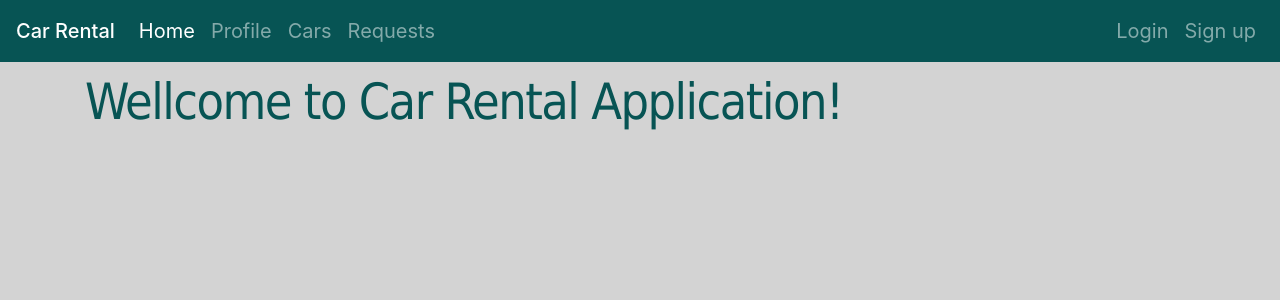
After one commit to azar-z/car_site, a Django app: page /rental/ in a window 1280 px wide. The commit adds this page. Shown: the top 300 px of the page. Run offline with Django 4.2, Linux system fonts and the light colour scheme.

Commit message:
adding home and logout views

```diff
--- /dev/null
+++ b/car_rental/static/car_rental/stylesheets/home.css
@@ -0,0 +1,7 @@
+h2 {
+  color: #075454;
+ font-size:50px;
+  margin-top: 10px;
+ letter-spacing:-1.5px;
+  font-family: Tahoma, Verdana, sans-serif;
+ }
--- /dev/null
+++ b/car_rental/templates/car_rental/home.html
@@ -0,0 +1,15 @@
+{% extends 'car_rental/base.html' %}
+{% load static %}
+
+{% block title %} Car Rental {% endblock %}
+
+{% block style %}
+    <link rel="stylesheet" type="text/css" href="{% static 'car_rental/stylesheets/home.css' %}">
+{% endblock %}
+
+
+{% block content %}
+<div class="container">
+    <h2>Wellcome to Car Rental Application!</h2>
+ </div>
+{% endblock %}
--- a/car_rental/templates/car_rental/includes/navbar.html
+++ b/car_rental/templates/car_rental/includes/navbar.html
@@ -10,7 +10,7 @@
         <ul class="navbar-nav">
 {% with url_name=request.resolver_match.url_name %}
             <li class="nav-item {% if url_name == 'home' %}active{% endif %}">
-                <a class="nav-link" href="#">Home</a>
+                <a class="nav-link" href="{% url 'car_rental:home' %}">Home</a>
             </li>
 
             <li class="nav-item {% if url_name == 'profile' %}active{% endif %}">
@@ -33,6 +33,11 @@
             <li class="nav-item {% if url_name == 'sign_up' %}active{% endif %}">
                 <a class="nav-link" href="#">Sign up</a>
             </li>
+    {% if not user.is_anonymous %}
+            <li class="nav-item">
+                <a class="nav-link btn btn-info" style="color: white;font-size: 18px;" href="{% url 'car_rental:logout' %}">Logout</a>
+            </li>
+    {% endif %}
     </ul>
     {% endwith %}
     </div>
--- a/car_rental/views.py
+++ b/car_rental/views.py
@@ -1,5 +1,5 @@
 from django.contrib import messages
-from django.contrib.auth import authenticate, login, update_session_auth_hash
+from django.contrib.auth import authenticate, login, update_session_auth_hash, logout
 from django.contrib.auth.decorators import login_required
 from django.contrib.auth.forms import PasswordChangeForm
 from django.http import HttpResponseRedirect
@@ -141,5 +141,5 @@ def home_view(request):
 
 @login_required()
 def logout_view(request):
-    request.logout()
+    logout(request)
     return HttpResponseRedirect(reverse('car_rental:home'))
```
Also changed, not shown: db.sqlite3.
